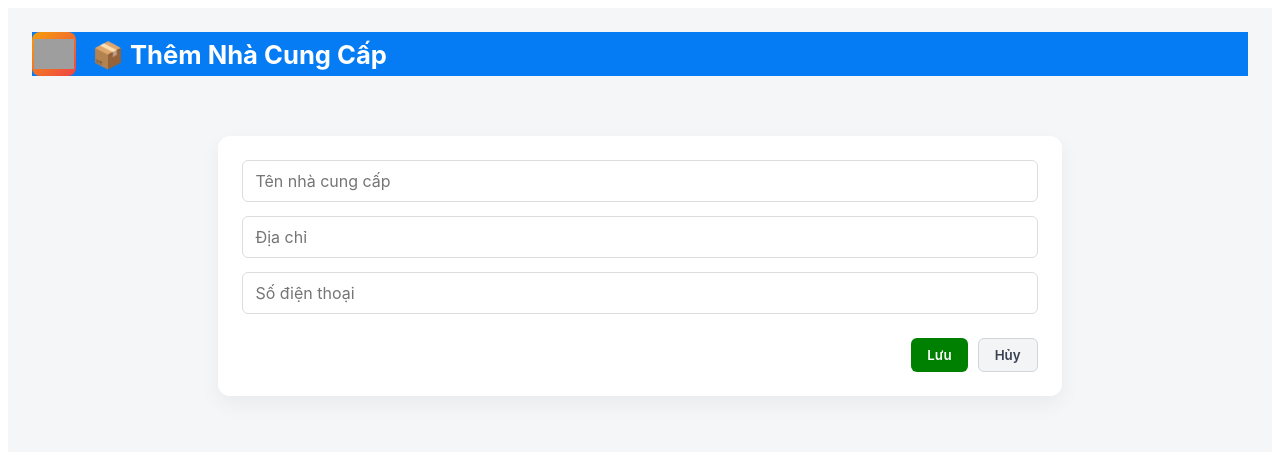
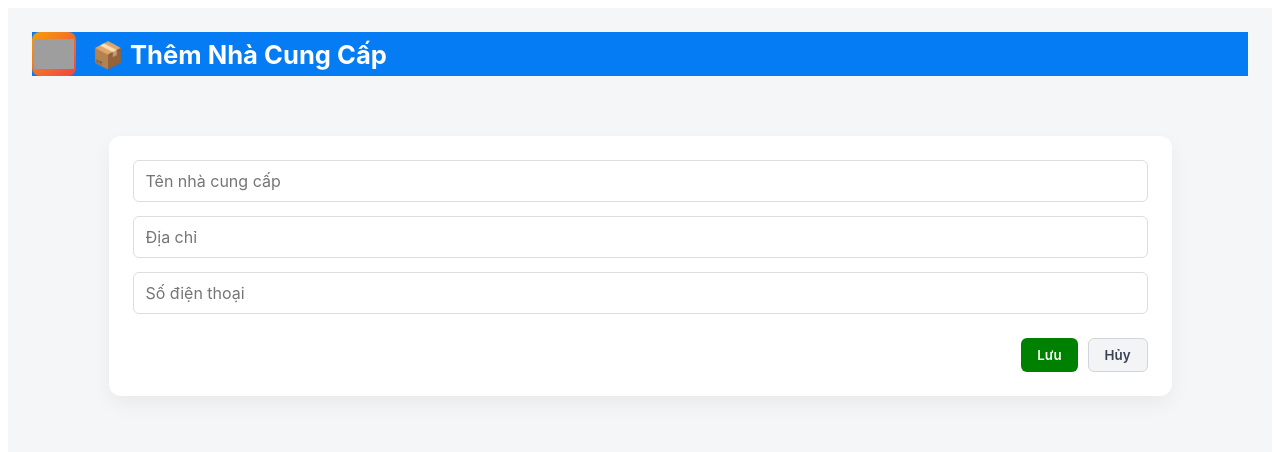
Before and after one commit to BaoNguyen20040407/Inventory, a Next.js app in the folder warehouse-frontend/: page /suppliers/add in a window 1280 px wide. Shown: the top 452 px of the page. Built offline with nearby package versions, Linux system fonts and the light colour scheme; grey boxes are pictures that could not be loaded.

Commit message:
Tinh chỉnh giao diện

```diff
--- a/warehouse-frontend/src/app/global.css
+++ b/warehouse-frontend/src/app/global.css
@@ -100,24 +100,20 @@
 
 /* Right panel: bảng và wrapper */
 .right-panel {
-  display: flex;
-  justify-content: center;  /* canh giữa ngang */
-  align-items: center;      /* canh giữa dọc (nếu muốn) */
   padding: 40px;
+  display: block;   /* hoặc bỏ hẳn display:flex */
 }
 
-/* Form */
 .table-card {
   background: #fff;
   border-radius: 12px;
   padding: 24px;
   box-shadow: 0 8px 20px rgba(0,0,0,0.05);
 
-  width: 70%;        /* chiếm 70% màn hình */
-  max-width: 1200px;  /* giới hạn tối đa */
+  width: 100%;
+  max-width: 1015px;
   margin: 0 auto;
 }
-
 
 /* giữ header table dính khi cuộn */
 .table-wrapper {
```
